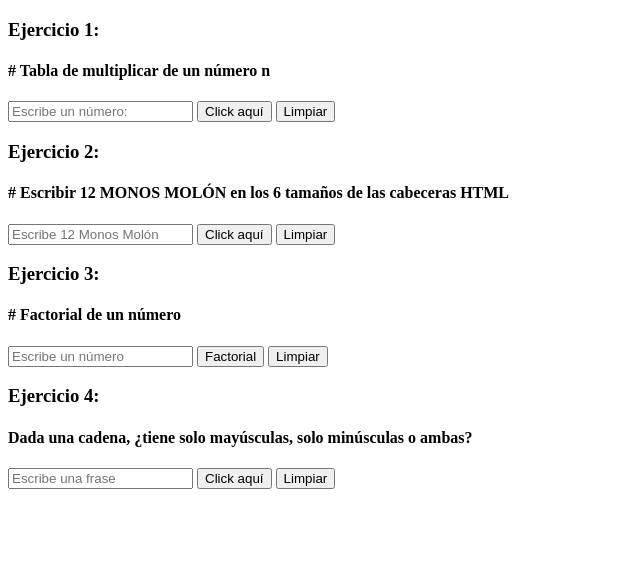
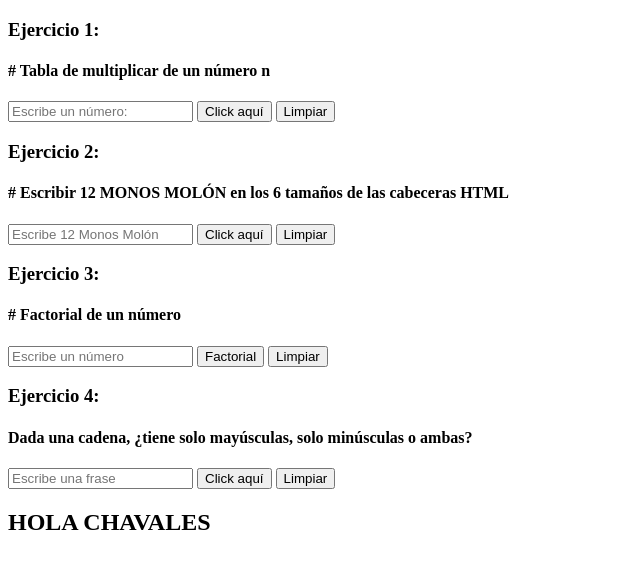
Before and after one commit to rpf1980/RelacionEjercicios.js, a plain HTML site: page Pack1/index.html in a window 1280 px wide. Shown: the whole page, without its empty margins (0-640 px from the left). Drawn offline with Linux system fonts and the light colour scheme.

Commit message:
h2 añadido detrás del último div

```diff
--- a/Pack1/index.html
+++ b/Pack1/index.html
@@ -48,6 +48,7 @@
         <p id="idSol4"></p>
     </div>
 
+    <h2>HOLA CHAVALES</h2>
     <script src="./app.js"></script>
 </body>
 </html>
```
